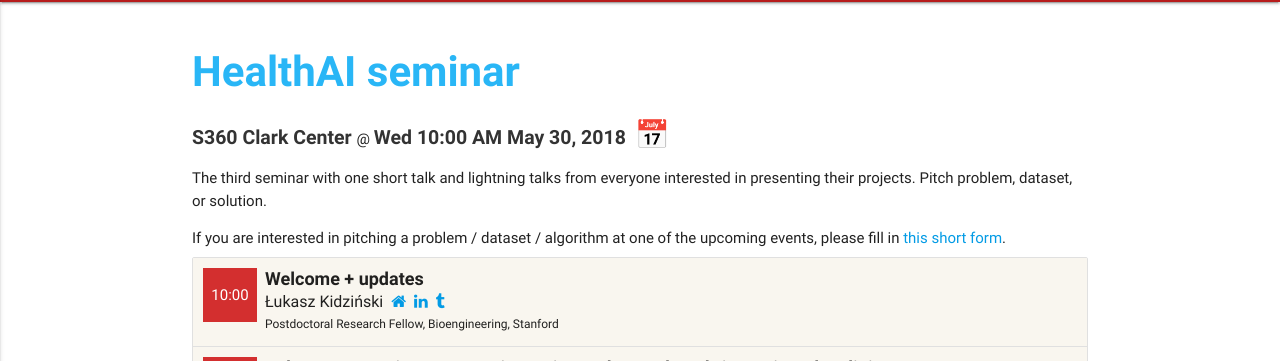
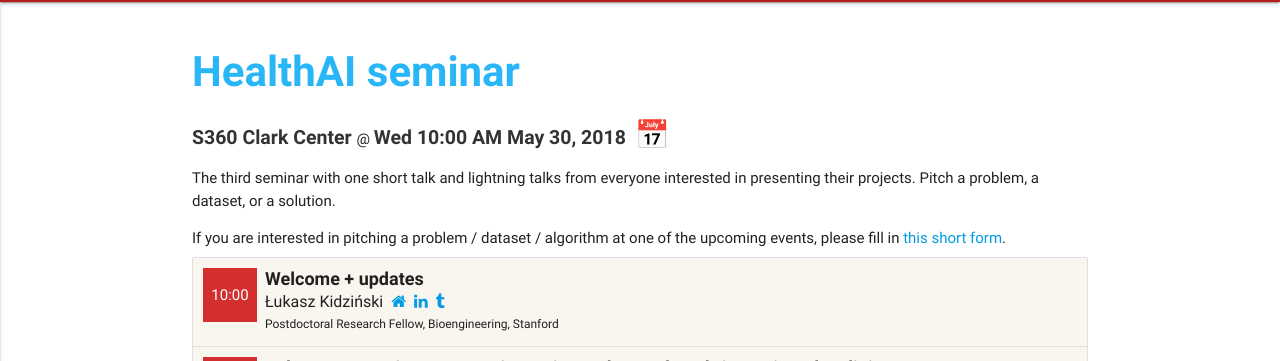
Before and after one commit to health-ai/health-ai.github.io, a Jekyll site: the page built from _events/2018-05-30-problems-and-solutoins.md, in a window 1280 px wide. Shown: the part 62-423 px from the top of the page. Built offline with Jekyll 4.4.1, drawn with Linux system fonts in a browser that asks for light colours.

```diff
--- a/_events/2018-05-30-problems-and-solutoins.md
+++ b/_events/2018-05-30-problems-and-solutoins.md
@@ -51,4 +51,4 @@ talks:
     speaker: Everyone
     time: '11:15'
 ---
-The third seminar with one short talk and lightning talks from everyone interested in presenting their projects. Pitch problem, dataset, or solution.
+The third seminar with one short talk and lightning talks from everyone interested in presenting their projects. Pitch a problem, a dataset, or a solution.
```
